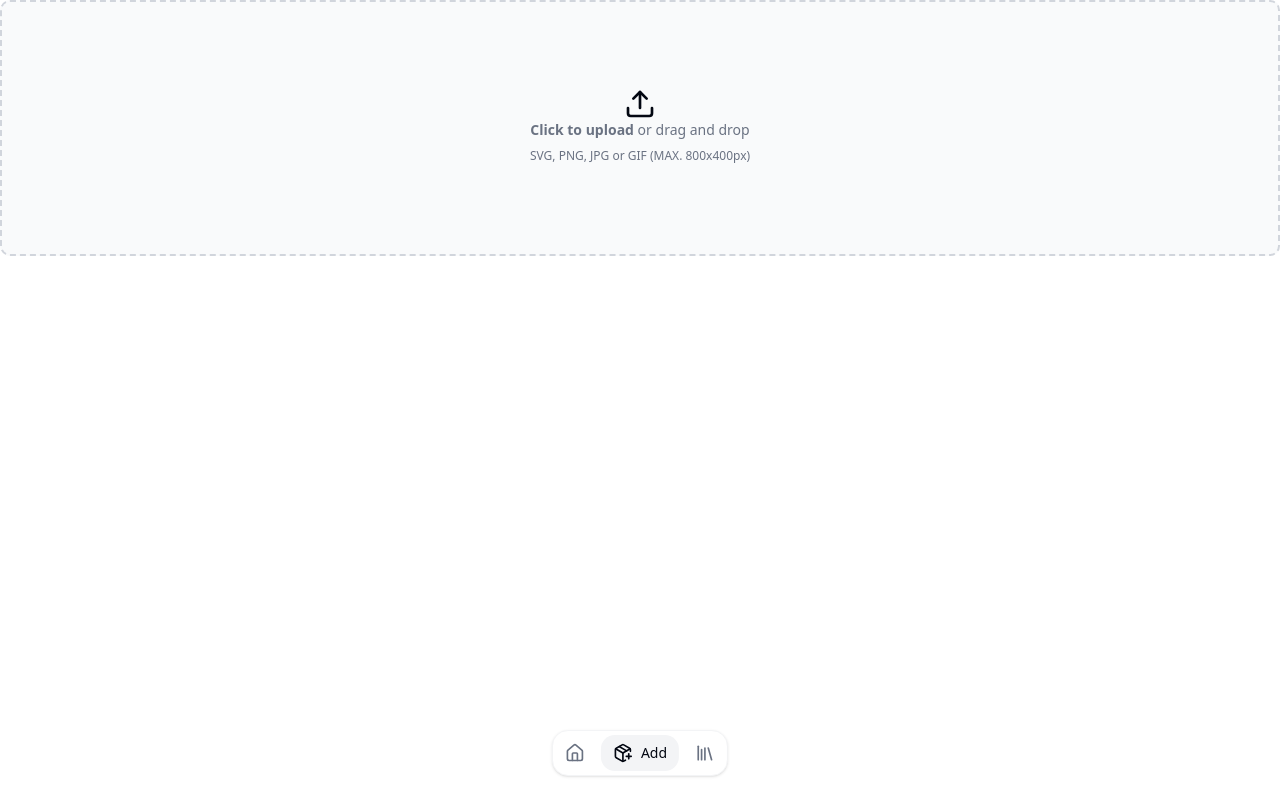
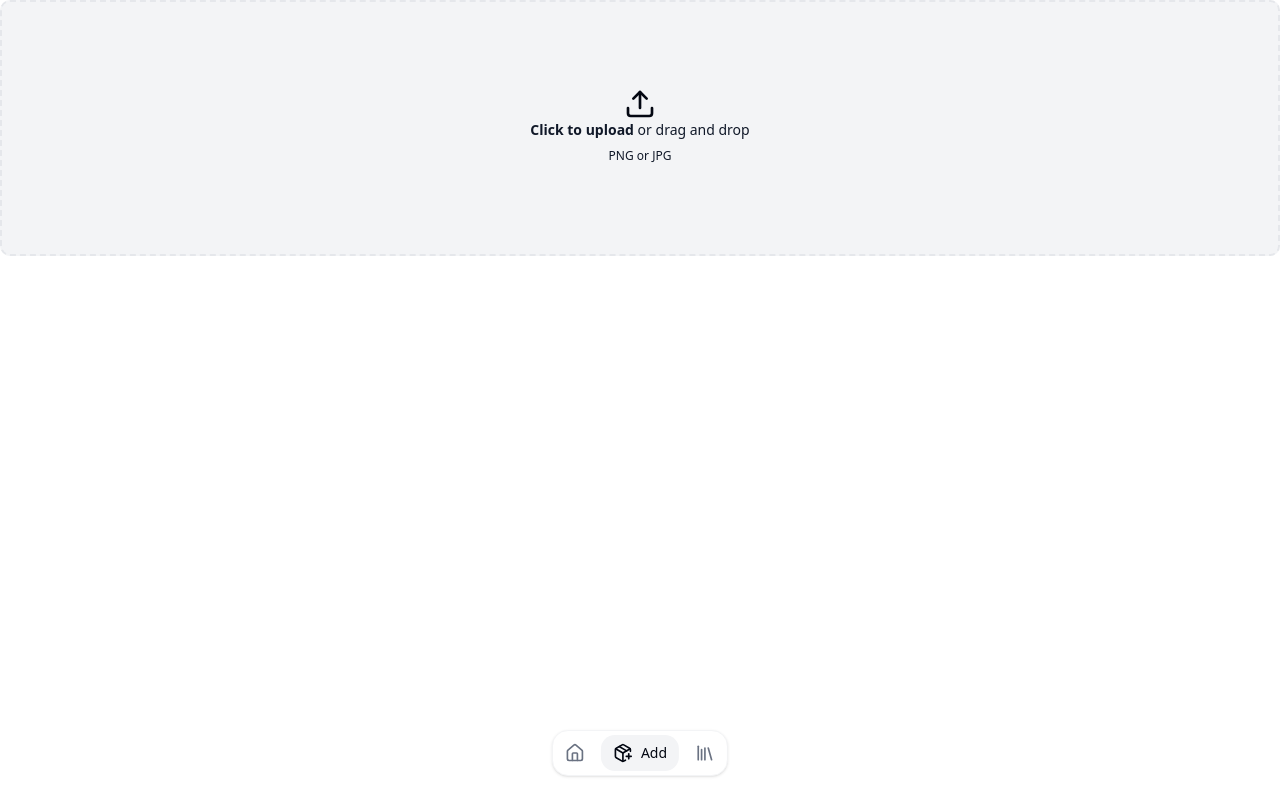
Before and after one commit to kj3moraes/biblioteca, a Next.js app in the folder frontend/: page /bookstore/add in a window 1280 px wide. Built offline with nearby package versions, Linux system fonts and the light colour scheme.

Commit message:
updated the dropzone with a calback function

```diff
--- a/frontend/components/Dropzone.tsx
+++ b/frontend/components/Dropzone.tsx
@@ -1,23 +1,39 @@
 import { Upload } from "lucide-react";
 
-export function Dropzone() {
+interface DropzoneProps {
+  onFileUpload: (file: File) => void;
+}
+
+export function Dropzone({ onFileUpload }: DropzoneProps) {
+  const handleFileChange = (event: React.ChangeEvent<HTMLInputElement>) => {
+    const file = event.target.files?.[0];
+    if (file) {
+      onFileUpload(file);
+    }
+  };
   return (
     <div className='flex w-full items-center justify-center'>
       <label
         htmlFor='dropzone-file'
-        className='flex h-64 w-full cursor-pointer flex-col items-center justify-center rounded-lg border-2 border-dashed border-gray-300 bg-gray-50 hover:bg-gray-100 dark:border-gray-600 dark:bg-gray-700 dark:hover:border-gray-500 dark:hover:bg-gray-600 dark:hover:bg-gray-800'
+        className='flex h-64 w-full cursor-pointer flex-col items-center justify-center rounded-lg border-2 border-dashed bg-accent hover:bg-accent/40'
       >
         <div className='flex flex-col items-center justify-center pt-5 pb-6'>
           <Upload size={32}/>
-          <p className='mb-2 text-sm text-gray-500 dark:text-gray-400'>
+          <p className='mb-2 text-sm text-accent-foreground'>
             <span className='font-semibold'>Click to upload</span> or drag and
             drop
           </p>
-          <p className='text-xs text-gray-500 dark:text-gray-400'>
-            SVG, PNG, JPG or GIF (MAX. 800x400px)
+          <p className='text-xs text-accent-foreground'>
+            PNG or JPG
           </p>
         </div>
-        <input id='dropzone-file' type='file' className='hidden' />
+        <input
+          id='dropzone-file'
+          type='file'
+          className='hidden'
+          onChange={handleFileChange}
+          accept="image/png,image/jpeg,image/gif"
+        />
       </label>
     </div>
   );
```
